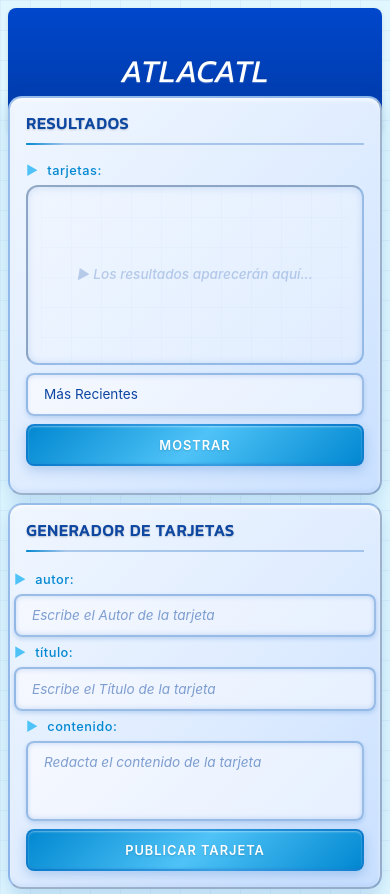
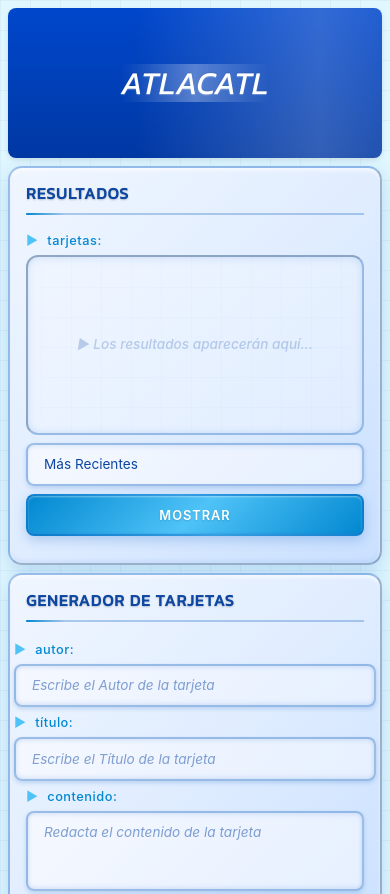
Before and after one commit to sxgbln/ATLACATL-2, a website: page public/index.html in a window 390 px wide. Shown: the top 894 px of the page. Drawn offline with nearby package versions, Linux system fonts and the light colour scheme; no server answers.

Commit message:
intent new

```diff
--- a/public/style.css
+++ b/public/style.css
@@ -26,9 +26,9 @@ body {
 
 /* Title Container and Title Strip */
 .title-container {
-  height: 10vh;
-  min-height: 60px;
-  max-height: 80px;
+  height: 20vh;
+  min-height: 120px;
+  max-height: 150px;
   display: flex;
   justify-content: center;
   align-items: center;
@@ -43,14 +43,28 @@ body {
   width: 100%;
   background: linear-gradient(to bottom, #0047cc 0%, #0038a3 100%);
   border-radius: 8px;
-  padding: 0.5rem 0;
+  padding: 1rem 0;
   text-align: center;
+  position: absolute;
+  top: 50%;
+  transform: translateY(-50%);
+  left: 0;
+  right: 0;
+  box-shadow: 0 2px 5px rgba(0, 0, 0, 0.1);
+  overflow: hidden;
+  position: relative;
+}
+
+.title-strip::before {
+  content: "";
   position: absolute;
   top: 0;
   left: 0;
   right: 0;
-  box-shadow: 0 2px 5px rgba(0, 0, 0, 0.1);
-  overflow: hidden;
+  bottom: 0;
+  background: linear-gradient(to right, rgba(255, 255, 255, 0) 0%, rgba(255, 255, 255, 0.2) 50%, rgba(255, 255, 255, 0) 100%);
+  animation: shine 3s infinite linear;
+  z-index: 1;
 }
 
 .title {
@@ -61,6 +75,39 @@ body {
   color: #ffffff;
   margin: 0;
   text-shadow: 0 1px 1px rgba(255, 255, 255, 0.3), 0 -1px 1px rgba(0, 0, 0, 0.1);
+  position: relative;
+}
+
+.title::before {
+  content: "";
+  position: absolute;
+  top: 0;
+  left: 0;
+  right: 0;
+  bottom: 0;
+  background: linear-gradient(to right, rgba(255, 255, 255, 0) 0%, rgba(255, 255, 255, 0.3) 50%, rgba(255, 255, 255, 0) 100%);
+  animation: lightning 2s infinite linear;
+  z-index: -1;
+}
+
+@keyframes lightning {
+  0% {
+    transform: translateX(-100%);
+  }
+
+  100% {
+    transform: translateX(100%);
+  }
+}
+
+@keyframes shine {
+  0% {
+    transform: translateX(-100%);
+  }
+
+  100% {
+    transform: translateX(100%);
+  }
 }
 
 /* Panel Box - Enhanced 3D Beveled Effect */
@@ -667,6 +714,22 @@ body {
 
 /* Mobile Layout Adjustments */
 @media (max-width: 767px) {
+  .title-container {
+    height: calc(100vh - 600px);
+    min-height: 120px;
+    max-height: 150px;
+  }
+
+  .title-strip {
+    height: 100%;
+    padding: 1rem 0;
+    top: 50%;
+    transform: translateY(-50%);
+    width: 100%;
+    margin: 0;
+    box-sizing: border-box;
+  }
+
   .left-column {
     order: 2;
   }
@@ -703,15 +766,6 @@ body {
 
   .title {
     font-size: 2rem;
-  }
-
-  .title-strip {
-    padding: 1.5rem 0;
-    height: 15vh;
-    min-height: 80px;
-    width: 100%;
-    margin: 0;
-    box-sizing: border-box;
   }
 
   .panel-box {
```
